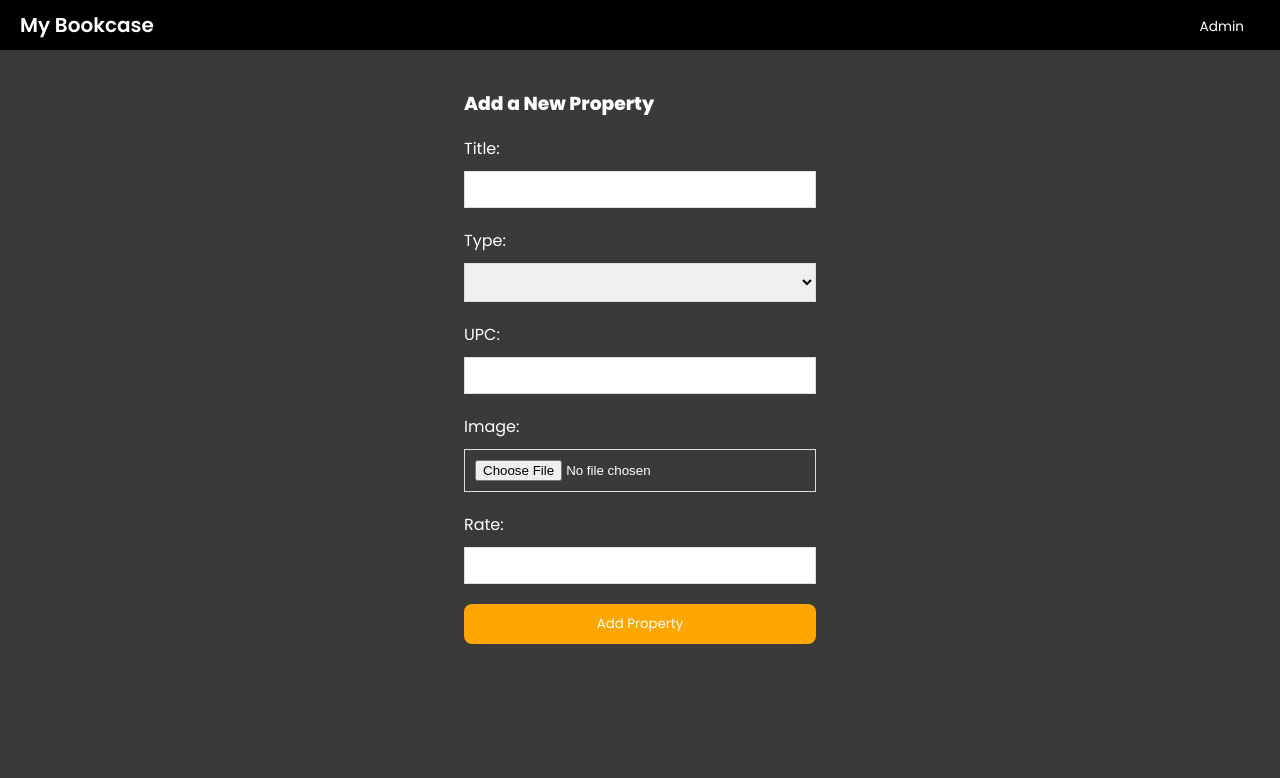
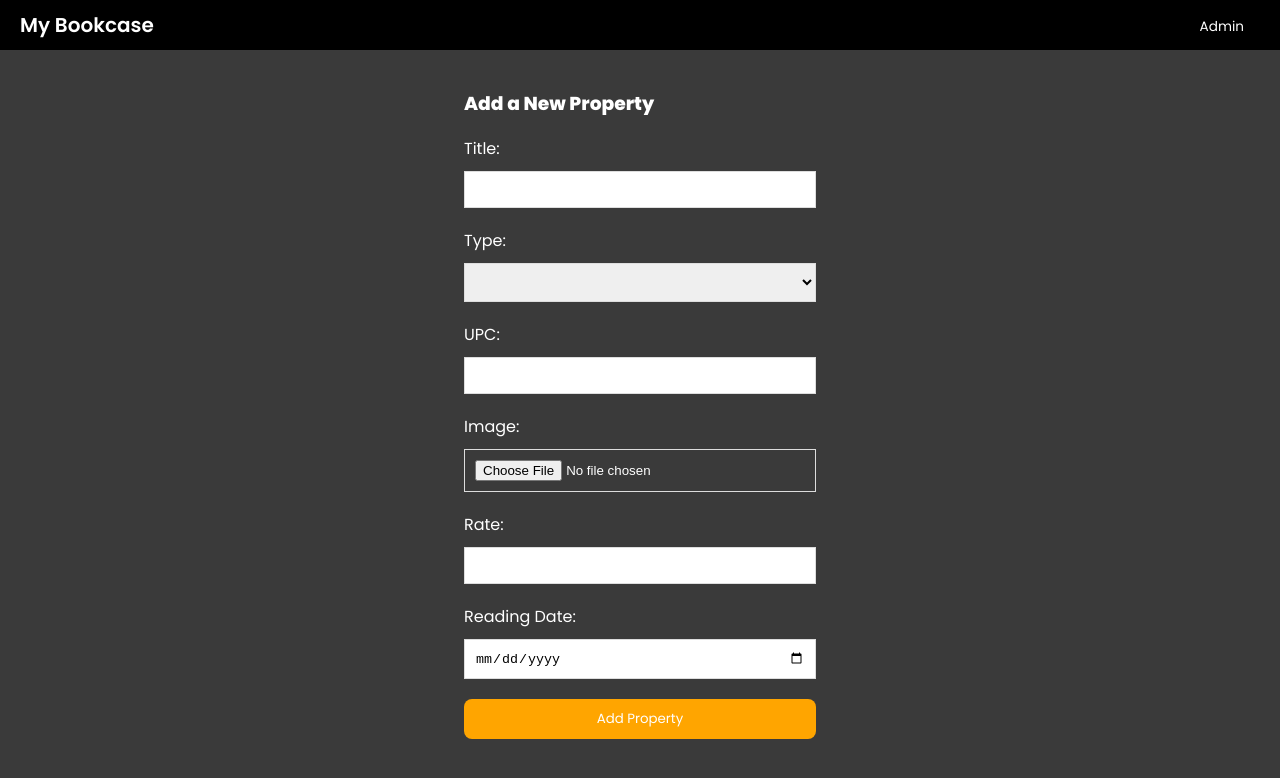
Before and after one commit to erischon/my-bookcase-frontend, a React (Create React App) app: page /admin in a window 1280 px wide. Shown: the top 778 px of the page. Built offline with nearby package versions, Linux system fonts and the light colour scheme.

Commit message:
Update PropertyForm.jsx

```diff
--- a/src/components/PropertyForm.jsx
+++ b/src/components/PropertyForm.jsx
@@ -6,13 +6,14 @@ const PropertyForm = () => {
   const [upc, setUpc] = useState("");
   const [images, setImages] = useState("");
   const [rate, setRate] = useState("");
+  const [readingDate, setReadingDate] = useState("");
   const [error, setError] = useState(null);
   const [url, setUrl] = useState("");
 
   const handleSubmit = async (e) => {
     e.preventDefault();
 
-    const property = { title, propertyType, upc, images, rate };
+    const property = { title, propertyType, upc, images, rate, readingDate };
 
     const response = await fetch("/api/property", {
       method: "POST",
@@ -33,6 +34,7 @@ const PropertyForm = () => {
       setUpc("");
       setImages("");
       setRate("");
+      setReadingDate("");
       // setUrl("");
       setError(null);
       console.log("New Property added", json);
@@ -95,6 +97,13 @@ const PropertyForm = () => {
         value={rate}
       />
 
+      <label>Reading Date:</label>
+      <input
+        type="date"
+        onChange={(e) => setReadingDate(e.target.value)}
+        value={readingDate}
+      />
+
       <button>Add Property</button>
 
       {error && <div className="error">{error}</div>}
```
